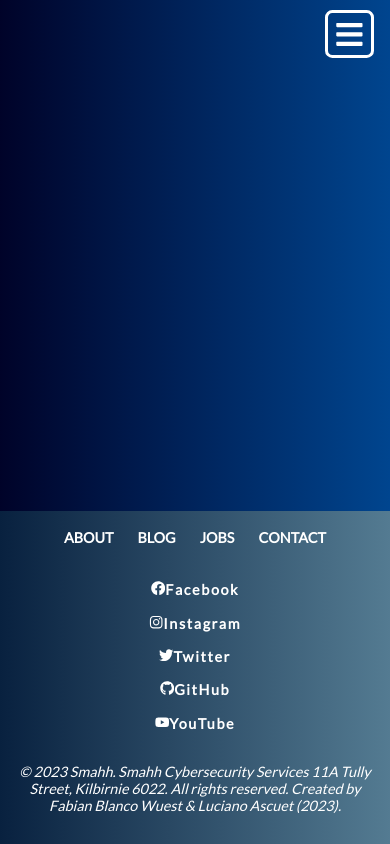
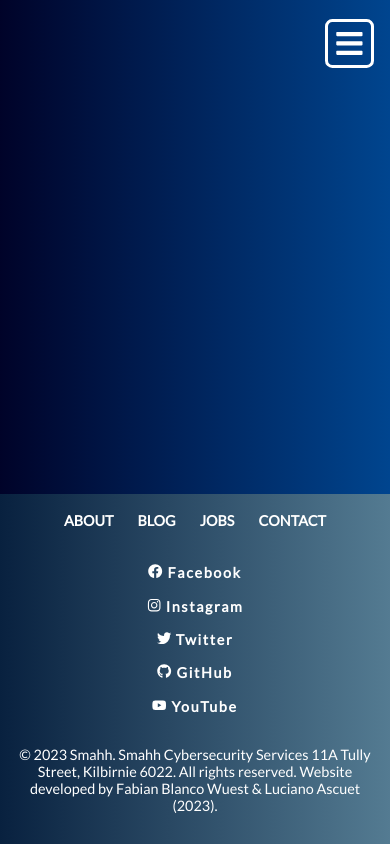
Before and after one commit to fabianblancowuest/smahh-client, a React (Vite) app: page /profile/editpassword in a window 390 px wide. Built offline with nearby package versions, Linux system fonts and the light colour scheme.

Commit message:
improved styles

```diff
--- a/src/components/About/About.module.css
+++ b/src/components/About/About.module.css
@@ -50,7 +50,7 @@
 }
 
 .description {
-	font-size: 1.2rem;
+	font-size: 1rem;
 }
 
 img {
@@ -125,6 +125,8 @@ img {
 		flex-direction: column; /* Cambiar la dirección de la flexbox para dispositivos móviles */
 		align-items: center; /* Centrar elementos para dispositivos móviles */
 		padding: 0 1rem; /* Cambiar el padding para dispositivos móviles */
+		gap: 1rem;
+		line-height: 1.5;
 	}
 
 	.box2 {
--- a/src/components/About/Carrousel/Carrousel.module.css
+++ b/src/components/About/Carrousel/Carrousel.module.css
@@ -16,7 +16,7 @@
 	align-items: center;
 	justify-content: center;
 	height: 100vh; /* Altura de la pantalla completa */
-	font-size: 1.2rem;
+	font-size: 1rem;
 	letter-spacing: 0.1rem;
 	line-height: 1.5;
 	font-weight: bold;
--- a/src/components/Footer/Footer.css
+++ b/src/components/Footer/Footer.css
@@ -46,11 +46,14 @@
 	font-weight: bold;
 }
 
+.social-links i {
+	margin-right: 0.3rem;
+}
+
 /* Estilos para el párrafo de derechos de autor */
 .copyright {
 	text-align: center;
 	font-size: 0.9rem;
-	font-style: italic;
 }
 
 .footer-nav a:hover,
--- a/src/components/Footer/Footer.jsx
+++ b/src/components/Footer/Footer.jsx
@@ -64,15 +64,15 @@ export default function Footer() {
 							target="_blank"
 							rel="noopener noreferrer"
 						>
-							{item.icon}
+							<i>{item.icon}</i>
 							<span className="sr-only">{item.name}</span>
 						</a>
 					))}
 				</div>
 				<p className="copyright">
 					&copy; 2023 Smahh. Smahh Cybersecurity Services 11A Tully Street,
-					Kilbirnie 6022. All rights reserved. Created by Fabian Blanco Wuest &
-					Luciano Ascuet (2023).
+					Kilbirnie 6022. All rights reserved. Website developed by Fabian
+					Blanco Wuest & Luciano Ascuet (2023).
 				</p>
 			</div>
 		</footer>
--- a/src/components/Landing/Landing.css
+++ b/src/components/Landing/Landing.css
@@ -38,7 +38,7 @@ body {
 }
 
 .home-title {
-	font-size: 3em;
+	font-size: 2.5rem;
 	line-height: 1.5;
 	letter-spacing: 0.2rem;
 	font-weight: 900;
@@ -51,7 +51,7 @@ body {
 	width: 50vw;
 	line-height: 1.5;
 	letter-spacing: 0.1rem;
-	font-size: 1.3rem;
+	font-size: 1.1rem;
 	font-weight: bold;
 	color: #666;
 	color: #f5faf8;
@@ -190,8 +190,8 @@ a {
 	max-width: 1200px;
 	line-height: 1.8;
 	font-weight: bold;
-	font-size: 1.2em;
-	letter-spacing: 0.15rem;
+	font-size: 1.1rem;
+	letter-spacing: 0.1rem;
 }
 
 .home-sectionService img {
@@ -237,12 +237,13 @@ a {
 	}
 
 	.home-cards {
+		padding: 2rem 0;
 		height: auto;
 		gap: 3rem;
 	}
 
 	.home-card {
-		width: 95%;
+		width: 75%;
 		height: auto;
 		margin-bottom: 1rem;
 	}
--- a/src/components/Login/Login.module.css
+++ b/src/components/Login/Login.module.css
@@ -32,7 +32,7 @@
 }
 
 .formLabels {
-	font-size: 1.2rem;
+	font-size: 1rem;
 	color: #f5faf8;
 }
 
--- a/src/components/Nav/Nav.module.css
+++ b/src/components/Nav/Nav.module.css
@@ -139,7 +139,7 @@ ul {
 		position: absolute;
 		top: 0;
 		right: 0;
-		margin: 0.6rem 1rem 0.6rem 0;
+		margin: 1.2rem 1rem 0.6rem 0;
 		cursor: pointer;
 		z-index: 101;
 		color: white;
@@ -159,20 +159,11 @@ ul {
 		transform: scale(1.1);
 	}
 
-	ul.logs li {
-		margin-left: 0;
-	}
-
-	ul:not(.logs) li {
-		margin-left: 0;
-	}
-
 	.navContainer.open {
 		transform: translateX(0);
 	}
 
 	.navContainer {
-		margin: 0;
 		display: flex;
 		flex-direction: column;
 		align-items: center;
@@ -182,6 +173,7 @@ ul {
 		transition: transform 0.7s ease-in-out;
 		gap: 0;
 		padding: 0;
+		padding-top: 1rem;
 		text-align: center;
 		font-size: 1.5rem;
 	}
@@ -196,12 +188,6 @@ ul {
 		gap: 0;
 	}
 
-	.logs {
-		display: flex;
-		align-items: center;
-		justify-content: center;
-	}
-
 	.navContainer div {
 		display: flex;
 		flex-direction: column;
@@ -212,22 +198,29 @@ ul {
 		display: flex;
 		flex-direction: column;
 		width: 100%;
-		/* gap: 1rem; */
 	}
 
 	.bars:hover {
 		color: black;
 	}
 
-	li {
+	li a {
 		display: flex;
 		justify-content: center;
 		width: 100%;
 		height: 5rem !important;
 		align-items: center;
 		transition: 0.3s ease;
+		margin-left: 0;
 	}
 
+	ul.logs li {
+		margin-left: 0;
+	}
+
+	ul:not(.logs) li {
+		margin-left: 0;
+	}
 	li:hover {
 		background-color: hsla(202, 27%, 45%, 1);
 	}
--- a/src/components/SignUp/SignUp.module.css
+++ b/src/components/SignUp/SignUp.module.css
@@ -11,7 +11,7 @@
 	margin: 4rem auto 0;
 	margin: 6rem auto;
 	max-width: 40vw;
-	max-height: 100vh;
+	/* max-height: 100vh; */
 	padding: 2rem;
 	border-radius: 0.5rem;
 	box-shadow: 0px 2px 8px rgb(255, 255, 255);
@@ -35,7 +35,7 @@
 }
 
 .label {
-	font-size: 1.2rem;
+	font-size: 1rem;
 	color: #f5faf8;
 }
 
```
